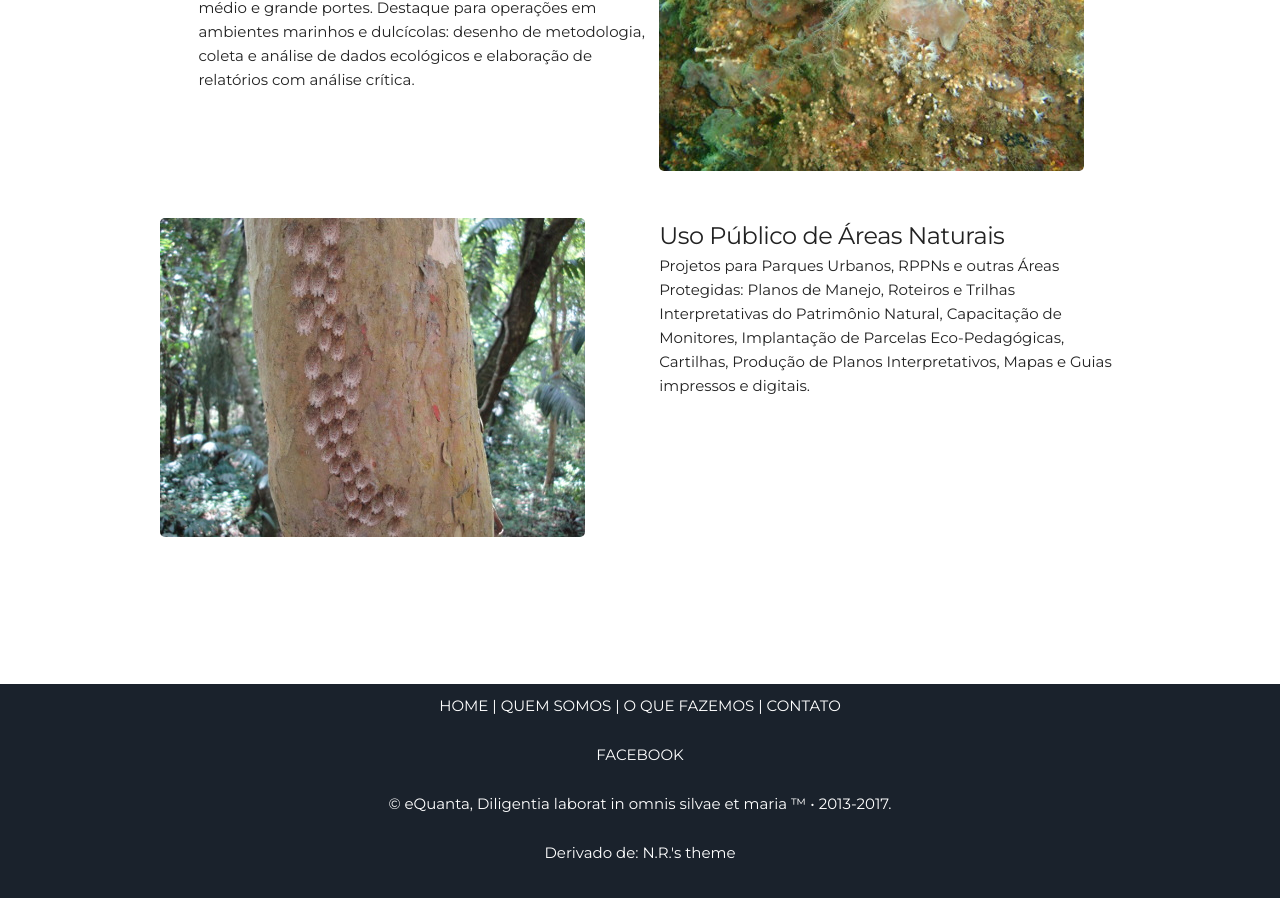
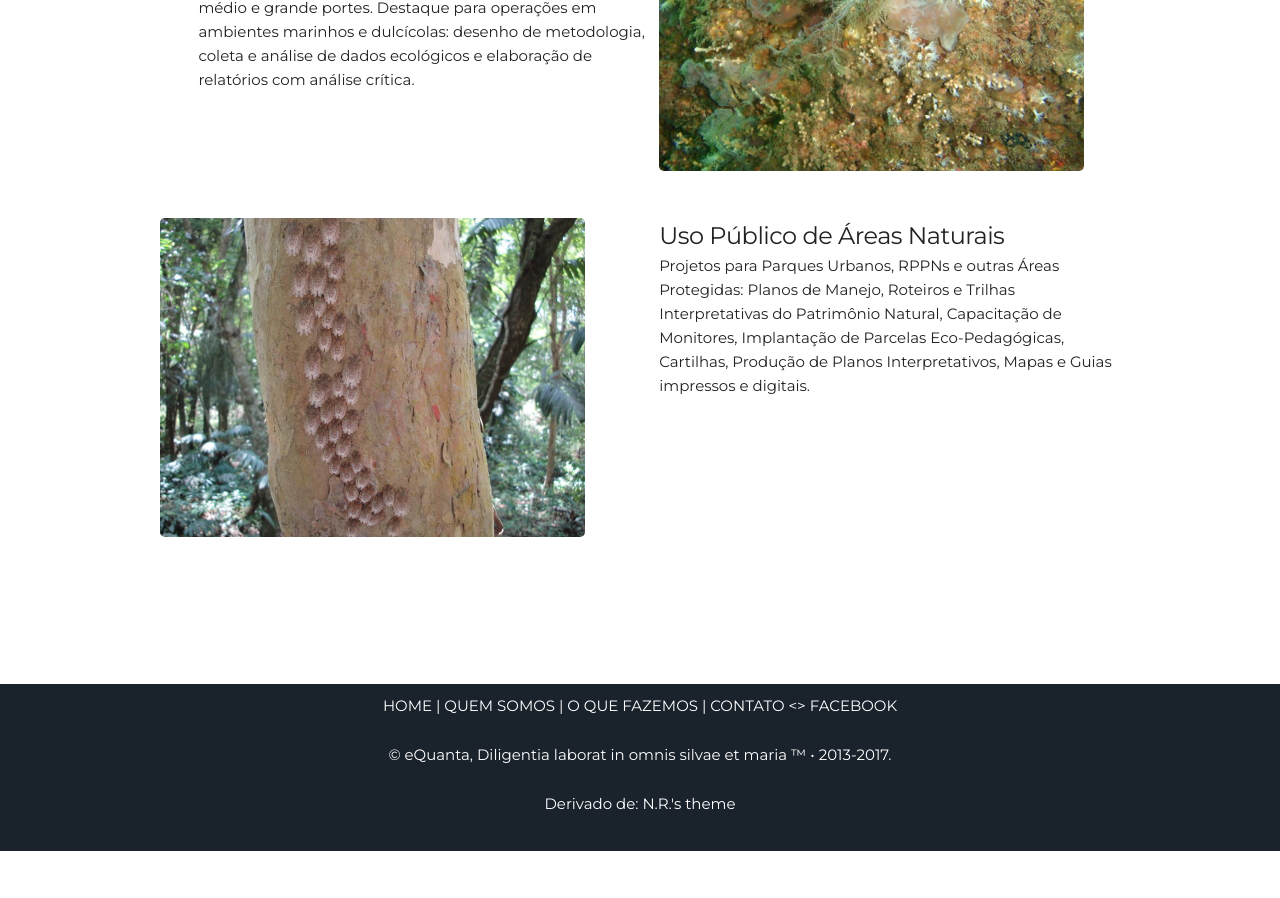
Before and after one commit to leroy1977/eQ1, a Jekyll site: the page built from index.html, in a window 1280 px wide and 900 px high, scrolled down 2670 px. Built offline with Jekyll 4.4.1, drawn with Linux system fonts in a browser that asks for light colours; after the commit the page ends 3521 px from its top, so only the background shows below that.

Commit message:
Update footer.html

```diff
--- a/_includes/footer.html
+++ b/_includes/footer.html
@@ -7,7 +7,7 @@
                 <td align="center"><a href="#projects"><font color="#ffffff">O QUE FAZEMOS</font></a></td>
                 <td align="center" width="8">| </td>
                 <td align="center"><a href="mailto:{{site.email}}"><font color="#ffffff">CONTATO</font></a></td>
-                <pre></pre>
+                <td align="center"><a><>   </font></a></td>
                 <td align="center"><a href="https://www.facebook.com/eQuanta.env{{site.facebook_username}}"><font color="#ffffff">FACEBOOK</font></a></td>
                 </tr> </p>
 
```
